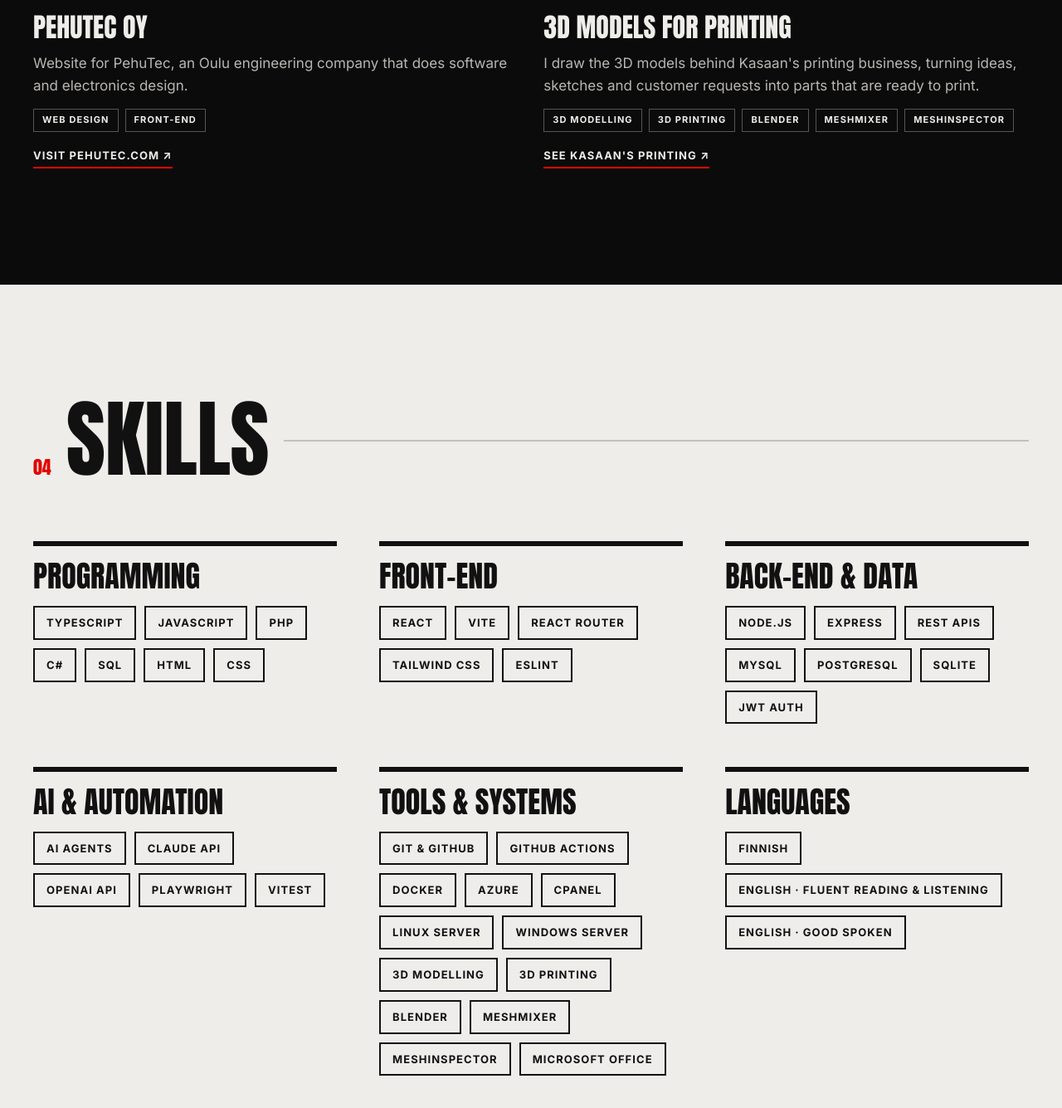
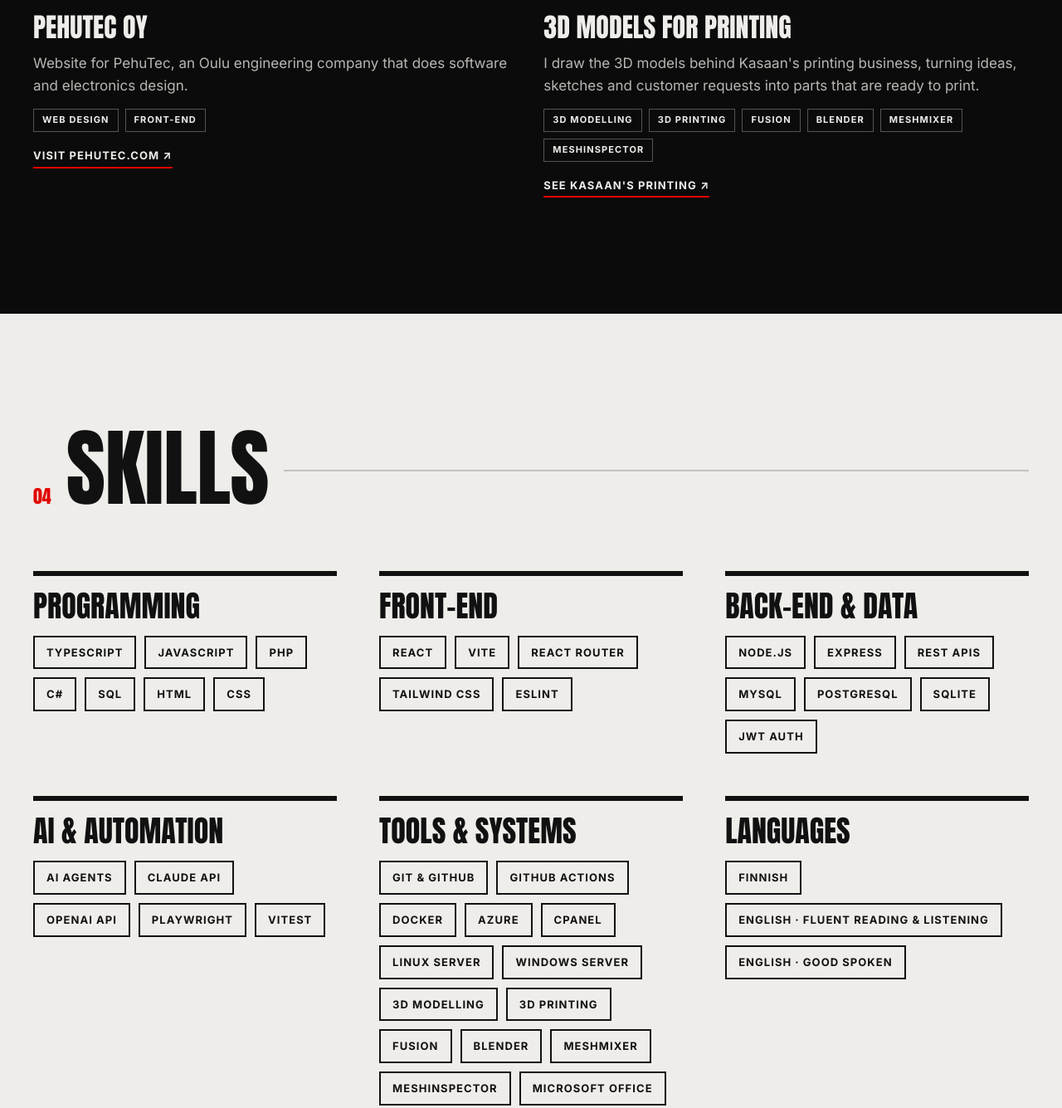
Before and after one commit to nuuttikat/nuuttikat.github.io, a plain HTML site: page index.html in a window 1280 px wide. Shown: the part 4162-5497 px from the top of the page at 83% size. Drawn offline with Linux system fonts and the light colour scheme.

Commit message:
Add Fusion to 3D tools
Co-Authored-By: Claude Opus 5.5 <noreply@anthropic.com>
Claude-Session: https://claude.ai/code/session_01EvYBP75NChhYA1HTaqP5PC

```diff
--- a/index.html
+++ b/index.html
@@ -171,7 +171,7 @@
             <div class="card-art" aria-hidden="true"><em>3D modelling</em><span>04</span></div>
             <h3>3D models for printing</h3>
             <p>I draw the 3D models behind Kasaan's printing business, turning ideas, sketches and customer requests into parts that are ready to print.</p>
-            <ul class="tags"><li>3D modelling</li><li>3D printing</li><li>Blender</li><li>Meshmixer</li><li>MeshInspector</li></ul>
+            <ul class="tags"><li>3D modelling</li><li>3D printing</li><li>Fusion</li><li>Blender</li><li>Meshmixer</li><li>MeshInspector</li></ul>
             <a class="card-link" href="https://kasaan.fi/">See Kasaan's printing ↗</a>
           </article>
         </div>
@@ -201,7 +201,7 @@
           </div>
           <div class="reveal">
             <h3>Tools &amp; systems</h3>
-            <ul class="chips"><li>Git &amp; GitHub</li><li>GitHub Actions</li><li>Docker</li><li>Azure</li><li>cPanel</li><li>Linux Server</li><li>Windows Server</li><li>3D modelling</li><li>3D printing</li><li>Blender</li><li>Meshmixer</li><li>MeshInspector</li><li>Microsoft Office</li></ul>
+            <ul class="chips"><li>Git &amp; GitHub</li><li>GitHub Actions</li><li>Docker</li><li>Azure</li><li>cPanel</li><li>Linux Server</li><li>Windows Server</li><li>3D modelling</li><li>3D printing</li><li>Fusion</li><li>Blender</li><li>Meshmixer</li><li>MeshInspector</li><li>Microsoft Office</li></ul>
           </div>
           <div class="reveal">
             <h3>Languages</h3>
```
